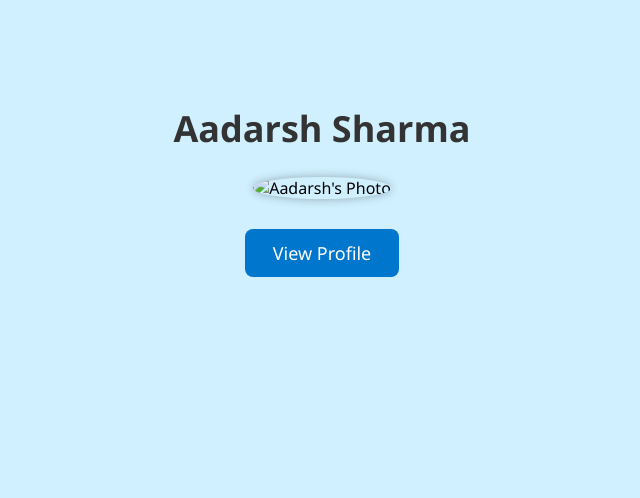
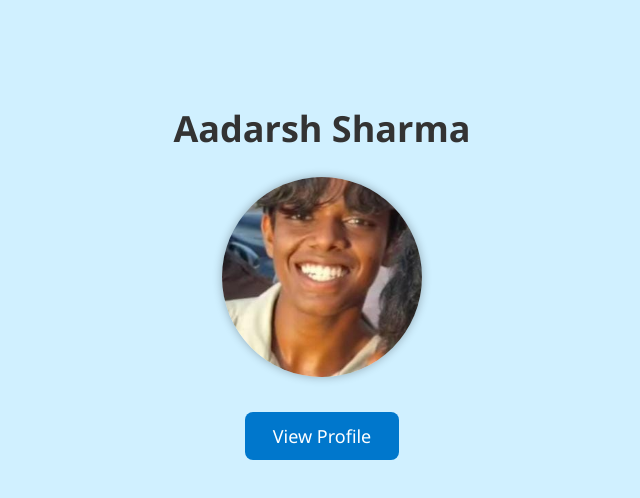
Before and after one commit to krishbhagat0/aadarsh-profile, a plain HTML site: page index.html in a window 1280 px wide. Shown: the whole page, without its empty margins (318-958 px from the left). Drawn offline with Linux system fonts and the light colour scheme.

Commit message:
Update index.html

```diff
--- a/index.html
+++ b/index.html
@@ -8,7 +8,7 @@
 <body class="home">
   <div class="container">
     <h1>Aadarsh Sharma</h1>
-    <img src="images/WhatsApp Image 2025-07-31 at 18.00.27.jpeg" alt="Aadarsh's Photo" class="profile-pic">
+    <img src="WhatsApp Image 2025-07-31 at 18.00.27.jpeg" alt="Aadarsh's Photo" class="profile-pic">
     <br>
     <a href="profile.html" id="view-profile" class="view-button">View Profile</a>
   </div>
```
